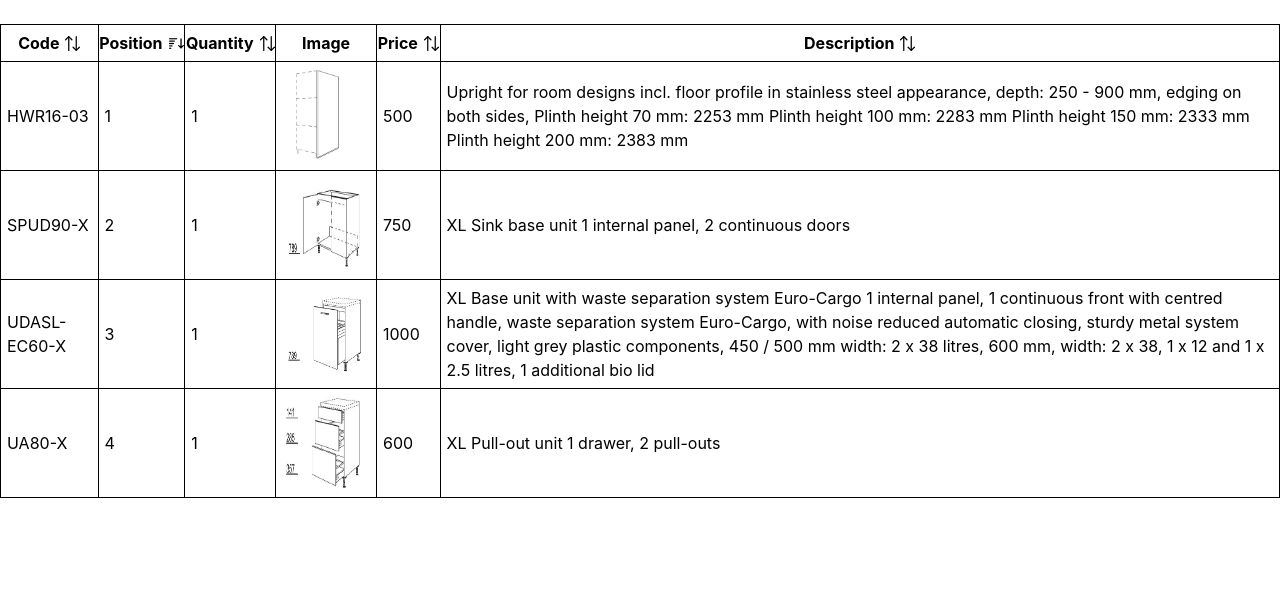
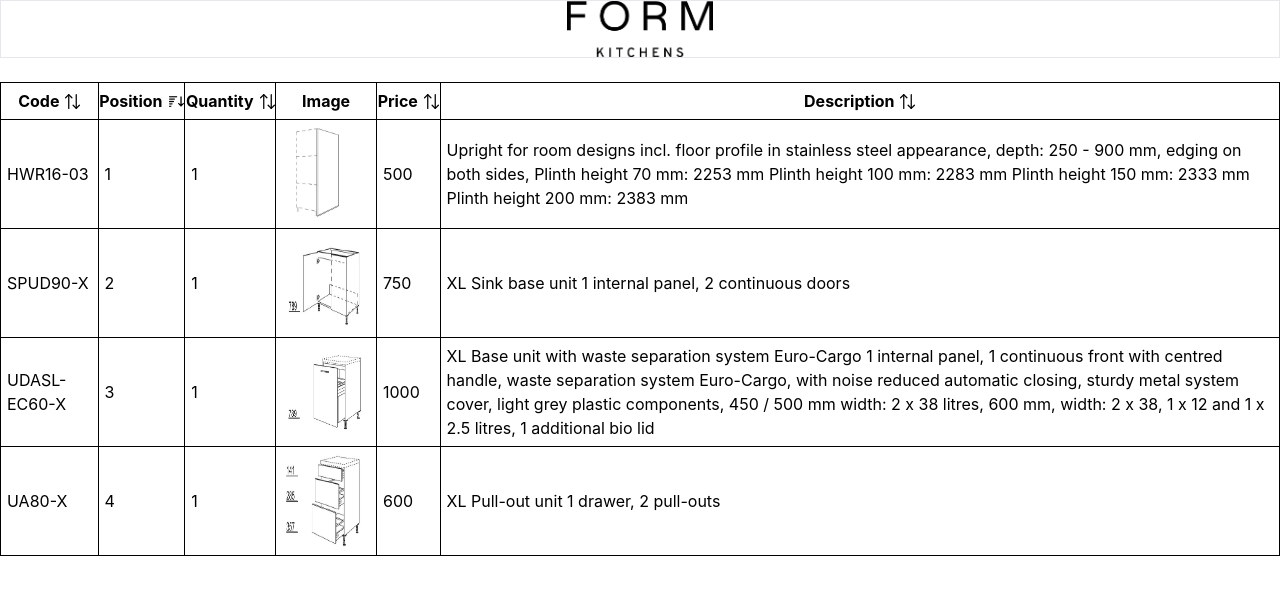
Before and after one commit to RodrigoI95/products-table, a React (Create React App) app: page / in a window 1280 px wide. Shown: the top 594 px of the page. Built offline with nearby package versions, Linux system fonts and the light colour scheme.

Commit message:
Added logo

```diff
--- a/src/App.tsx
+++ b/src/App.tsx
@@ -12,6 +12,10 @@ import { useState } from "react";
 
 // Types
 import { SortType, ProductData } from "./components/ProductsTable/types";
+
+// Images
+import Logo from "./assets/images/form-logo.png";
+
 
 function App() {
   // States
@@ -76,6 +80,9 @@ function App() {
 
   return (
     <div className="App">
+      <div className="text-3xl border flex flex-row justify-center">
+        <img src={Logo} alt="FORM" className="h-14 w-auto"></img>
+      </div>
       <ProductsTable
         {...{
           columns: createColumns(),
```
Also changed, not shown: src/assets/images/form-logo.png (added).
